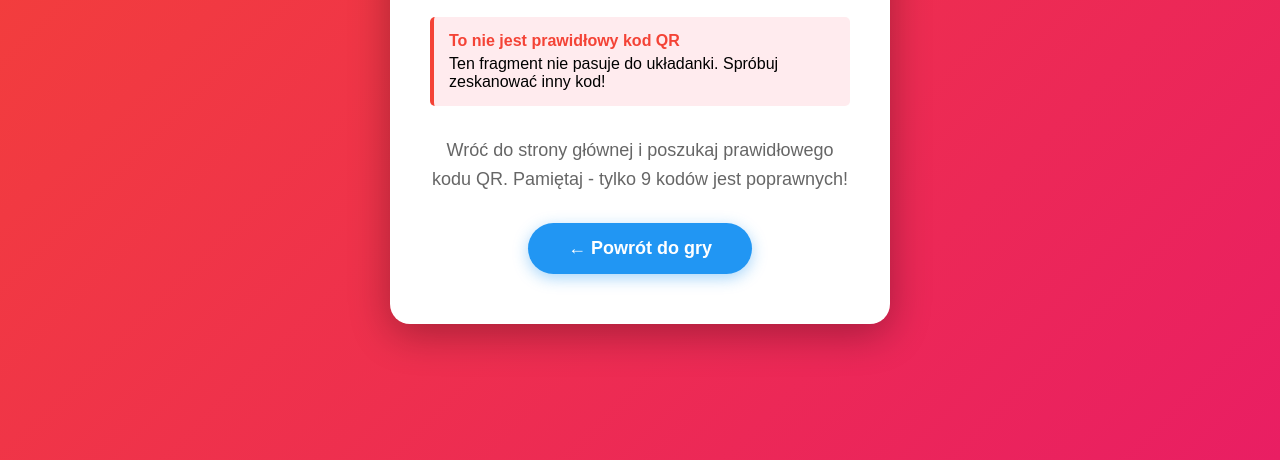
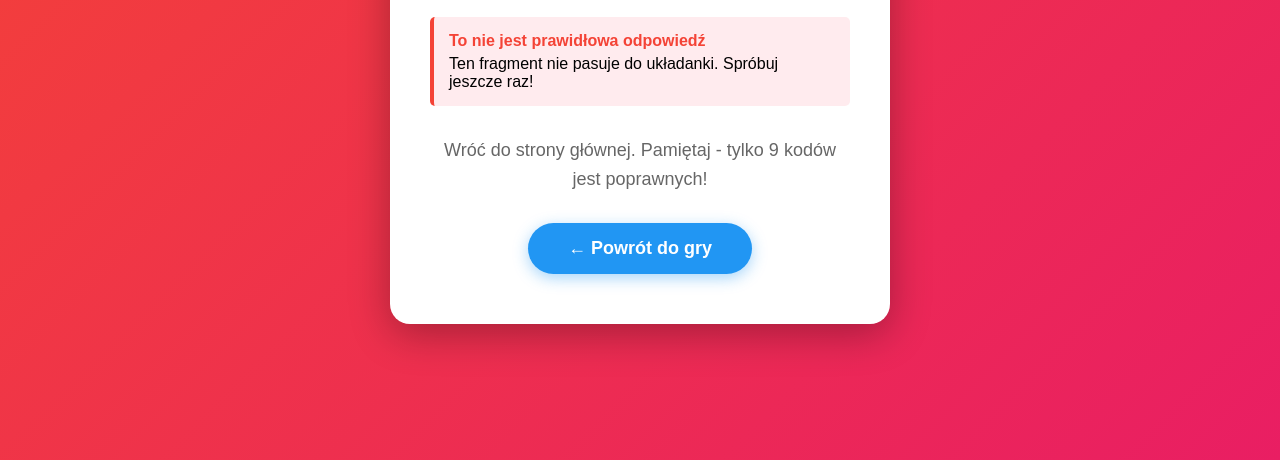
Before and after one commit to bejubej/qr-puzzle-game, a plain HTML site: page wrong.html in a window 1280 px wide. Shown: the part 340-800 px from the top of the page. Drawn offline with Linux system fonts and the light colour scheme.

Commit message:
Fix error message in wrong.html
Updated error message and styling in wrong.html.

```diff
--- a/wrong.html
+++ b/wrong.html
@@ -105,16 +105,17 @@
         <h1>Ups! Zła odpowiedź!</h1>
 
         <div class="message">
-            <strong>To nie jest prawidłowy kod QR</strong>
-            Ten fragment nie pasuje do układanki. Spróbuj zeskanować inny kod!
+            <strong>To nie jest prawidłowa odpowiedź</strong>
+            Ten fragment nie pasuje do układanki. Spróbuj jeszcze raz!
         </div>
 
         <p>
-            Wróć do strony głównej i poszukaj prawidłowego kodu QR.
+            Wróć do strony głównej.
             Pamiętaj - tylko 9 kodów jest poprawnych!
         </p>
 
         <a href="index.html" class="back-btn">← Powrót do gry</a>
     </div>
 </body>
+
 </html>
```
